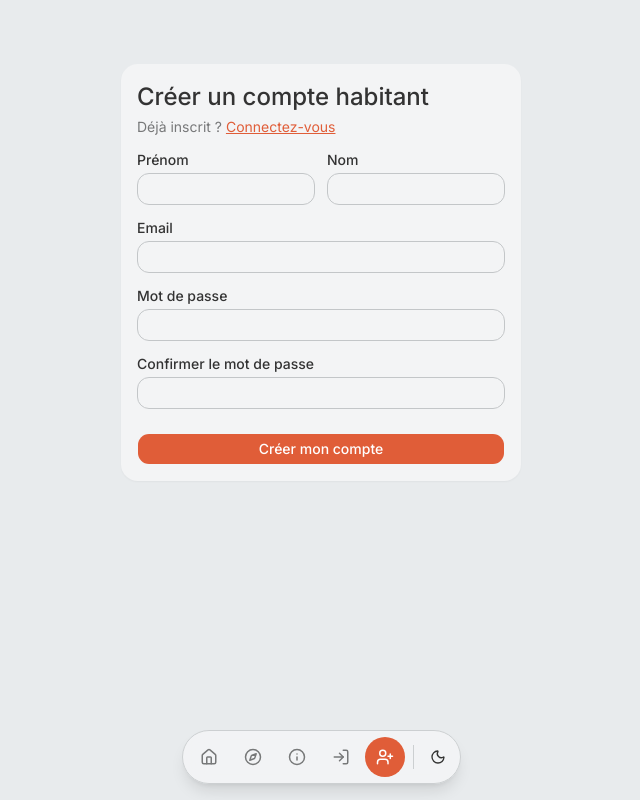
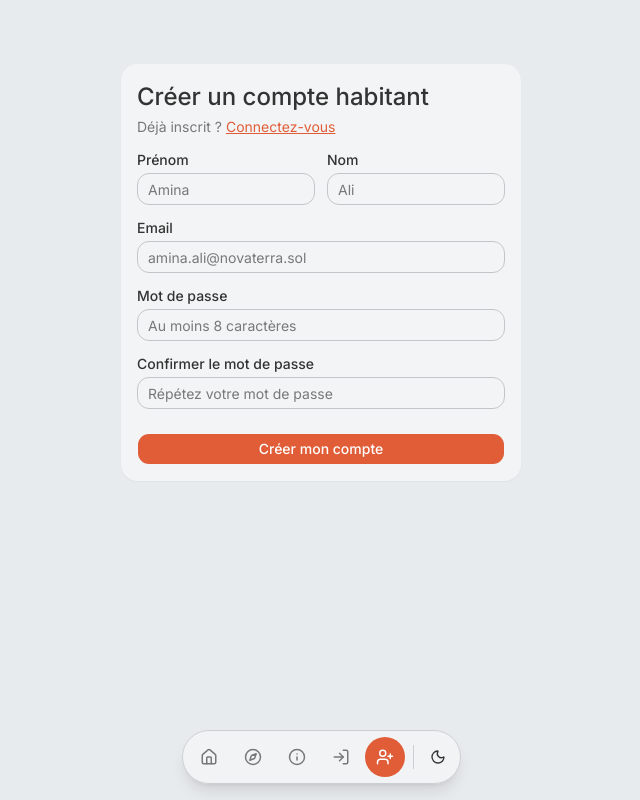
Before and after one commit to izayid-04/Lunar-Devs, a Next.js app: page /inscription in a window 1280 px wide. Shown: the whole page, without its empty margins (319-959 px from the left). Built offline with nearby package versions, Linux system fonts and the light colour scheme.

Commit message:
feat: add placeholder text to input fields in ConnexionForm and InscriptionPage for better user guidance

```diff
--- a/app/connexion/connexion-form.tsx
+++ b/app/connexion/connexion-form.tsx
@@ -65,6 +65,7 @@ export default function ConnexionForm() {
                 id="email"
                 type="email"
                 autoComplete="email"
+                placeholder="citoyen@novaterra.sol"
                 value={email}
                 onChange={(e) => setEmail(e.target.value)}
               />
@@ -76,6 +77,7 @@ export default function ConnexionForm() {
                 id="password"
                 type="password"
                 autoComplete="current-password"
+                placeholder="••••••••"
                 value={password}
                 onChange={(e) => setPassword(e.target.value)}
               />
--- a/app/inscription/page.tsx
+++ b/app/inscription/page.tsx
@@ -109,6 +109,7 @@ export default function InscriptionPage() {
                   id="firstName"
                   autoComplete="given-name"
                   aria-invalid={!!errors.firstName}
+                  placeholder="Amina"
                   value={fields.firstName}
                   onChange={(e) => update("firstName", e.target.value)}
                 />
@@ -122,6 +123,7 @@ export default function InscriptionPage() {
                   id="lastName"
                   autoComplete="family-name"
                   aria-invalid={!!errors.lastName}
+                  placeholder="Ali"
                   value={fields.lastName}
                   onChange={(e) => update("lastName", e.target.value)}
                 />
@@ -138,6 +140,7 @@ export default function InscriptionPage() {
                 type="email"
                 autoComplete="email"
                 aria-invalid={!!errors.email}
+                placeholder="amina.ali@novaterra.sol"
                 value={fields.email}
                 onChange={(e) => update("email", e.target.value)}
               />
@@ -151,6 +154,7 @@ export default function InscriptionPage() {
                 type="password"
                 autoComplete="new-password"
                 aria-invalid={!!errors.password}
+                placeholder="Au moins 8 caractères"
                 value={fields.password}
                 onChange={(e) => update("password", e.target.value)}
               />
@@ -166,6 +170,7 @@ export default function InscriptionPage() {
                 type="password"
                 autoComplete="new-password"
                 aria-invalid={!!errors.confirmPassword}
+                placeholder="Répétez votre mot de passe"
                 value={fields.confirmPassword}
                 onChange={(e) => update("confirmPassword", e.target.value)}
               />
```
